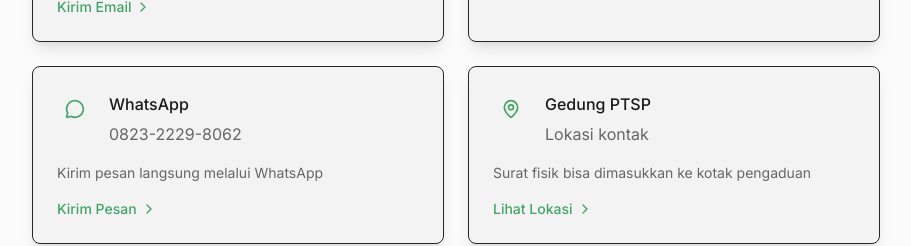
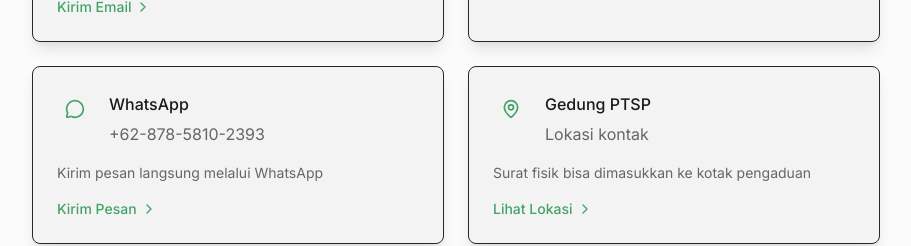
Before and after one commit to daffaya/Man-3-Kulon-Progo, a React (Vite) app in the folder frontend/: page /layanan/sedum in a window 1280 px wide. Shown: the part 1180-1426 px from the top of the page, without its empty margins (184-1095 px from the left). Built offline with nearby package versions, Linux system fonts and the light colour scheme; no server answers.

Commit message:
refactor: Change contact number

```diff
--- a/frontend/src/pages/ContactPage.tsx
+++ b/frontend/src/pages/ContactPage.tsx
@@ -27,7 +27,7 @@
     icon: Mail,
   },
   {
-    value: "0823-2229-8062",
+    value: "+62-878-5810-2393",
     icon: MessageCircle,
   },
 ];
--- a/frontend/src/pages/HomePage.tsx
+++ b/frontend/src/pages/HomePage.tsx
@@ -61,7 +61,7 @@
       setAchievementLoading(true);
       try {
         const prestasiCategory = categories.find(
-          (cat: Category) => cat.name === "Prestasi"
+          (cat: Category) => cat.name === "Prestasi",
         );
 
         if (prestasiCategory) {
@@ -362,7 +362,7 @@
                     <p className="text-secondary mb-2">{article.overview}</p>
                     <span className="text-sm text-secondary/70">
                       {new Date(
-                        article.publishedDate || article.lastModified
+                        article.publishedDate || article.lastModified,
                       ).toLocaleDateString("id-ID", {
                         year: "numeric",
                         month: "long",
@@ -498,11 +498,11 @@
                 </h3>
                 <address className="not-italic space-y-4">
                   <a
-                    href="https://wa.me/6281234567890"
+                    href="https://wa.me/6287858102393"
                     target="_blank"
                     rel="noopener noreferrer"
                     className="flex items-start group hover:bg-accent/5 p-2 -m-2 rounded transition-colors"
-                    aria-label="Hubungi via WhatsApp ke 0812-3456-7890"
+                    aria-label="Hubungi via WhatsApp ke +62-878-5810-2393"
                   >
                     <div className="bg-accent/10 p-2 rounded-full mr-3 flex-shrink-0">
                       <MessageCircle
--- a/frontend/src/pages/layanan/SedumPage.tsx
+++ b/frontend/src/pages/layanan/SedumPage.tsx
@@ -208,14 +208,14 @@
                   </div>
                   <div>
                     <p className="font-medium mb-1 text-foreground">WhatsApp</p>
-                    <p className="text-secondary">0823-2229-8062</p>
+                    <p className="text-secondary">+62-878-5810-2393</p>
                   </div>
                 </div>
                 <p className="text-sm text-secondary mb-4">
                   Kirim pesan langsung melalui WhatsApp
                 </p>
                 <a
-                  href="https://wa.me/6282322298062"
+                  href="https://wa.me/6287858102393"
                   target="_blank"
                   rel="noopener noreferrer"
                   className="text-accent hover:underline text-sm font-medium flex items-center"
--- a/frontend/src/pages/layanan/ZonaIntegritasPage.tsx
+++ b/frontend/src/pages/layanan/ZonaIntegritasPage.tsx
@@ -304,7 +304,7 @@
                 </a>
 
                 <a
-                  href="https://wa.me/6282322298062"
+                  href="https://wa.me/6287858102393"
                   target="_blank"
                   rel="noopener noreferrer"
                   className="flex items-center p-4 bg-accent/5 hover:bg-accent/10 rounded-lg"
@@ -312,7 +312,9 @@
                   <Phone className="text-accent mr-3" size={20} />
                   <div>
                     <div className="font-medium text-foreground">WhatsApp</div>
-                    <div className="text-sm text-secondary">0823-2229-8062</div>
+                    <div className="text-sm text-secondary">
+                      +62-878-5810-2393
+                    </div>
                   </div>
                 </a>
               </div>
```
